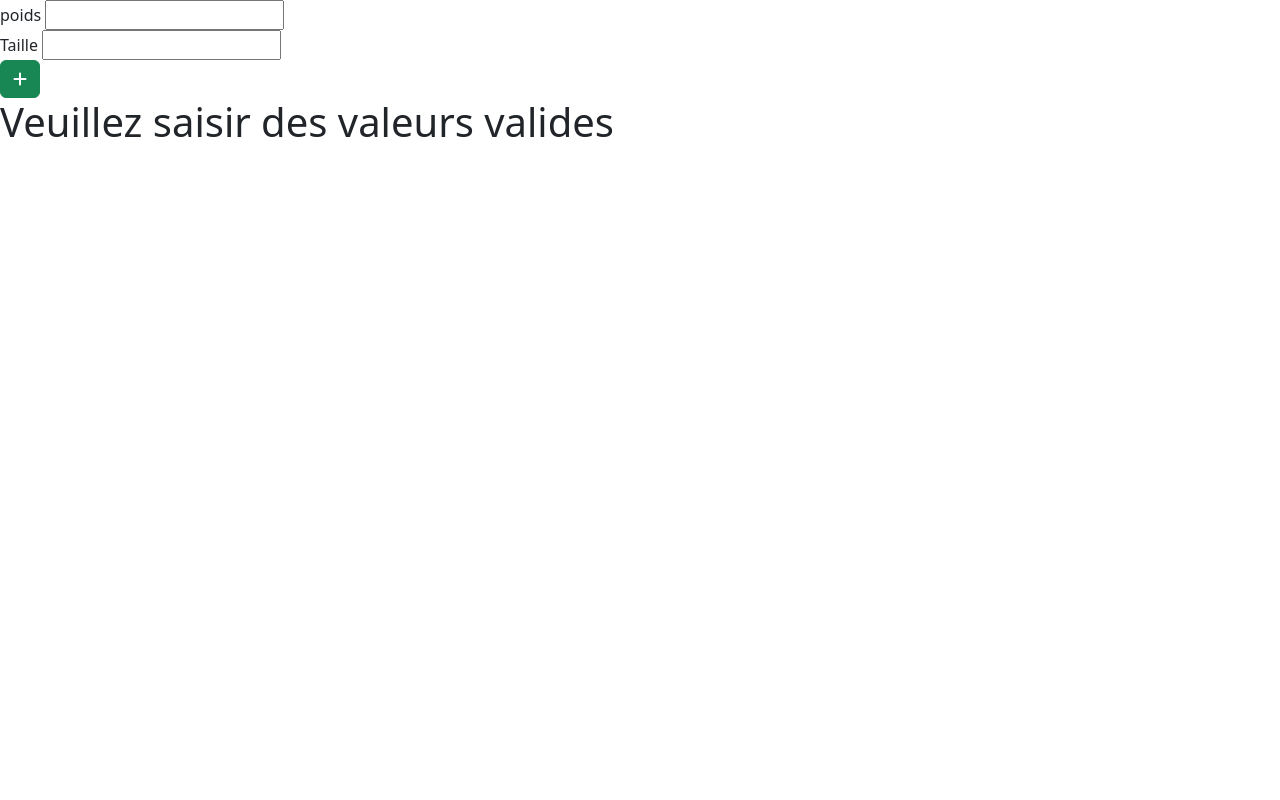
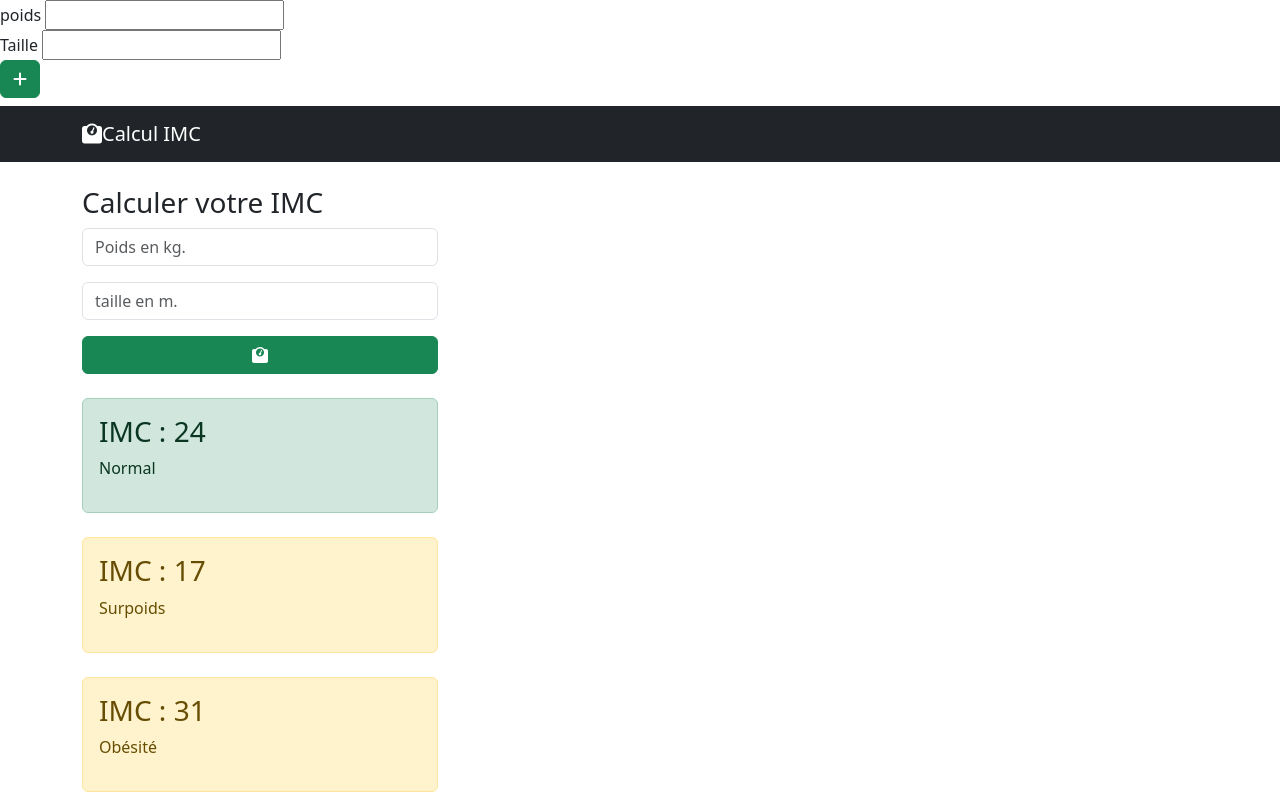
Before and after one commit to bjalon/react-training, a React (Vite) app: page / in a window 1280 px wide. Shown: the top 800 px of the page. Built offline with nearby package versions, Linux system fonts and the light colour scheme.

Commit message:
Improvements

```diff
--- a/src/App.tsx
+++ b/src/App.tsx
@@ -1,53 +1,128 @@
 import './App.css'
 import React, {useState} from "react";
 
-
+interface iInfo {
+    imc: number;
+    tranche: string;
+    kilo: number | null;
+    taille: number | null;
+    color: string | null;
+}
 
 export default () => {
-    const messageInfo = [
-        {"min": 0, "max": 18.5, "message": "je suis en tranche maigreur"},
-        {"min": 18.5, "max": 25, "message": "je suis en tranche normal"},
-        {"min": 25, "max": 30, "message": "je suis en tranche surpoids"},
-        {"min": 30, "max": 35, "message": "je suis en tranche obésité"},
-        {"min": 35, "max": 40, "message": "je suis en tranche obésité massive"},
-        {"min": 40, "max": 10000, "message": "je suis en tranche obésité sévère"},
-    ]
+    const defaultValue: iInfo = {
+        imc: -1,
+        tranche: "",
+        kilo: null,
+        taille: null,
+        color: null,
+    };
 
-    const [imc, setImc] = useState<number | null>(null);
+    const [info, setInfo] = useState<iInfo | null>(defaultValue);
 
-    const updateMessage = (event: React.FormEvent<HTMLFormElement>) => {
+    const updateInfo = (event: React.FormEvent<HTMLFormElement>) => {
         event.preventDefault()
 
         const formData = new FormData(event.currentTarget);
-        const poids: number | null = toNumber(formData.get('poids'));
-        const height: number | null = toNumber(formData.get('height'));
 
-        if (poids !== null && height !== null) {
-            setImc(poids / (height * height))
+        const myInfo = {...defaultValue}
+        myInfo.kilo = toNumber(formData.get('poids'));
+        myInfo.taille = toNumber(formData.get('height'));
+
+        if (myInfo.kilo !== null && myInfo.taille !== null) {
+            myInfo.imc = myInfo.kilo / (myInfo.taille * myInfo.taille)
+
+            if (myInfo.imc < 18.5) {
+                myInfo.tranche = "maigreur"
+                myInfo.color = "tomato"
+            } else if (18.5 < myInfo.imc && myInfo.imc < 25) {
+                myInfo.tranche = "normal"
+                myInfo.color = "green"
+            } else if (25 < myInfo.imc && myInfo.imc < 30) {
+                myInfo.tranche = "surpoids"
+                myInfo.color = "tomato"
+            } else if (30 < myInfo.imc && myInfo.imc < 35) {
+                myInfo.tranche = "obésité"
+                myInfo.color = "tomato"
+            } else if (35 < myInfo.imc && myInfo.imc < 40) {
+                myInfo.tranche = "obésité massive"
+                myInfo.color = "tomato"
+            } else if (myInfo.imc > 40) {
+                myInfo.tranche = "obésité sévère"
+                myInfo.color = "tomato"
+            }
+            setInfo(myInfo);
         } else {
-            setImc(null)
+            setInfo(null)
         }
     }
 
-    function getMessage(): string {
-        if (imc == null) return "Veuillez saisir des valeurs valides"
-        for (const item in messageInfo) {
-            if (item.min < imc && imc < item.max) {
-                return item.message
-            }
-        }
-        return "Veuillez saisir des valeurs valides"
-    }
+    return <>
+        <form method={'POST'} onSubmit={updateInfo}>
+            <label>poids</label> <input name="poids"/>
 
-    return <>
-        <form method={'POST'} onSubmit={updateMessage}>
-            <label>poids</label> <input name="poids"/>
             <br/>
             <label>Taille</label> <input name="height"/>
             <br/>
             <button type="submit" className="btn btn-success"><i className="fa fa-plus"/></button>
-            <h1 color={getColorForValue(imc || 0)}>{getMessage()}</h1>
+            {info != null ? <h1 style={{color: info.color || 'black'}}>{info.tranche}</h1> :
+                <h1>Veuillez saisir des valeurs correct</h1>}
         </form>
+
+        <nav className="navbar navbar-expand-lg navbar-dark bg-dark">
+            <div className="container">
+
+                <a className="navbar-brand" href="#">
+                    <i className="fa-solid fa-weight-scale"></i>
+                    Calcul IMC</a>
+            </div>
+        </nav>
+        <div className="container">
+            <div className="row">
+                <div className="col-4 pt-4">
+                    <h1 className="h3">Calculer votre IMC</h1>
+                    <input
+                        aria-label="Poids"
+                        className="form-control"
+                        placeholder="Poids en kg."
+                    />
+
+                    <input
+                        aria-label="Taille"
+                        className="form-control mt-3"
+                        placeholder="taille en m."
+                    />
+
+                    <button className="btn btn-success mt-3 col-12">
+                        <i className="fa-solid fa-weight-scale"></i>
+                    </button>
+                    <div className="alert alert-success mt-4" role="alert">
+                        <h3>IMC : 24</h3>
+                        <p>Normal</p>
+                    </div>
+                    <div className="alert alert-warning mt-4" role="alert">
+                        <h3>IMC : 17</h3>
+                        <p>Surpoids</p>
+                    </div>
+                    <div className="alert alert-warning mt-4" role="alert">
+                        <h3>IMC : 31</h3>
+                        <p>Obésité</p>
+                    </div>
+                    <div className="alert alert-danger mt-4" role="alert">
+                        <h3>IMC : 36</h3>
+                        <p>Obésité Massive</p>
+                    </div>
+                </div>
+            </div>
+        </div>
+
+        <footer className="py-5 bg-dark">
+            <div className="container px-4 px-lg-5">
+                <p className="m-0 text-center text-white">
+                    Copyright &copy; Seven Valley 2023
+                </p>
+            </div>
+        </footer>
     </>
 }
 
```
